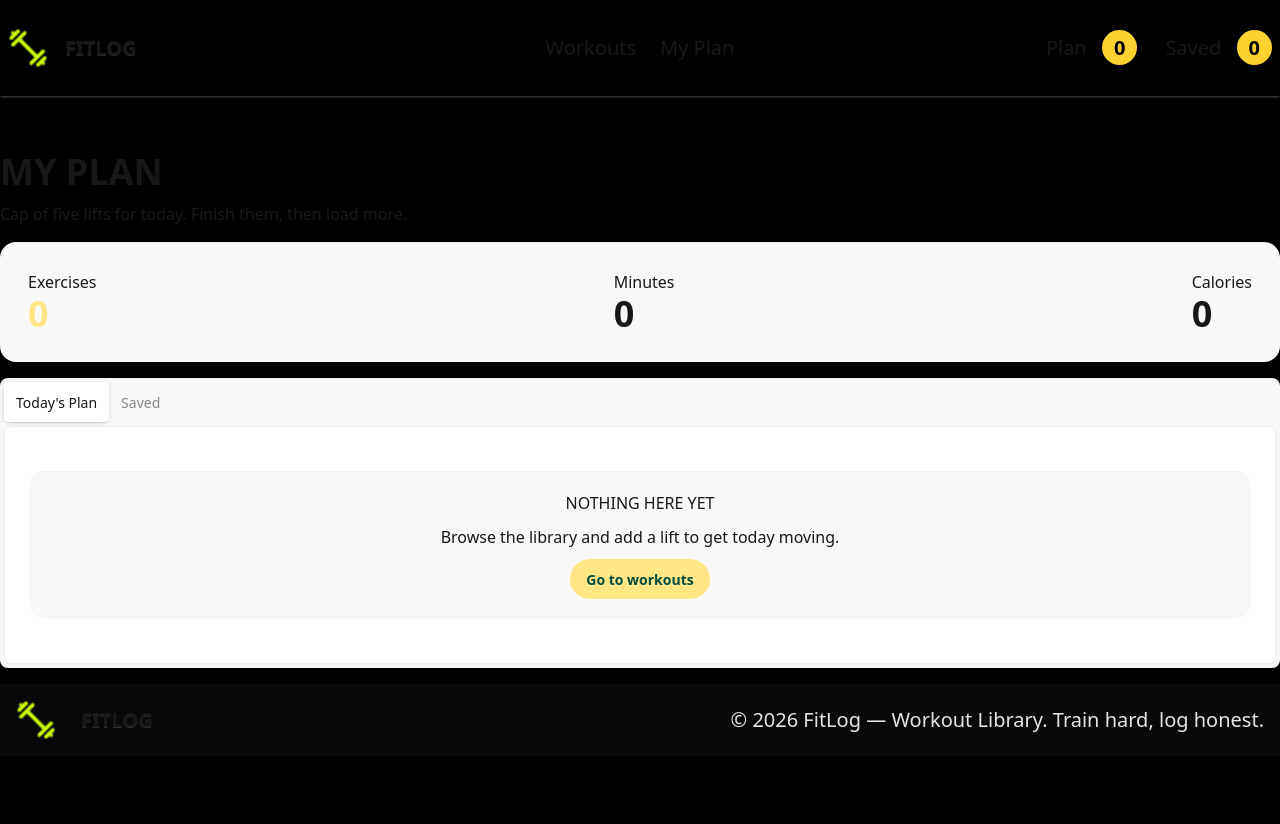
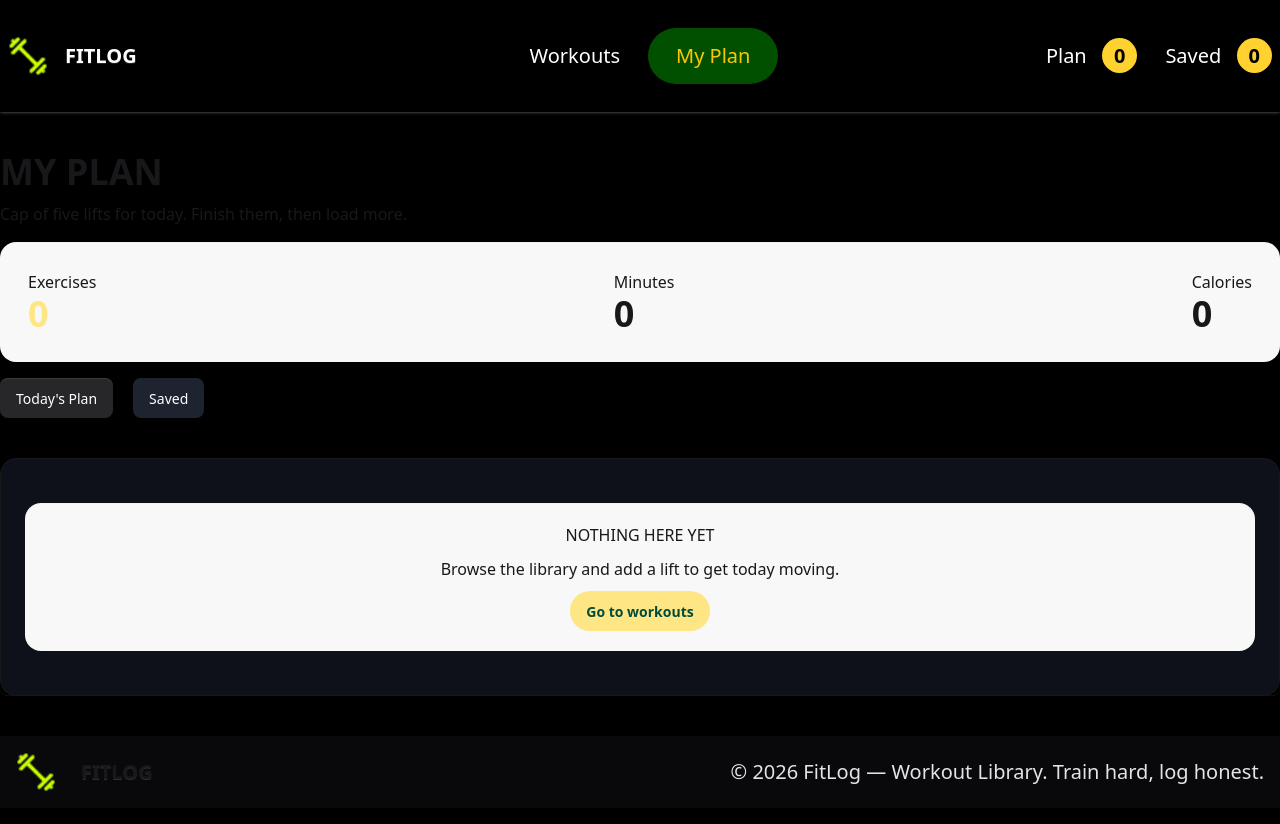
Before and after one commit to hridoyhossain0/ph-a-06-web, a Next.js app: page /myPlan in a window 1280 px wide. Before the commit the page ends 800 px from the top, so only its background shows below. Built offline with nearby package versions, Linux system fonts and the light colour scheme.

Commit message:
complete My plan page

```diff
--- /dev/null
+++ b/src/app/higo/page.tsx
@@ -0,0 +1,73 @@
+'use client';
+
+import ExerciseAddPlanCard from '@/components/myPlanPage/ExerciseAddPlanCard';
+import ValueDefault from '@/components/myPlanPage/ValueDefault';
+import { ExerciseType } from '@/components/types/ExerciseType';
+import { ExerciseContext } from '@/context/ExerciseContext';
+import { useContext, useState } from 'react';
+
+// Make sure your components and types are imported
+// import { ExerciseType } from '@/types';
+// import ExerciseAddPlanCard from './ExerciseAddPlanCard';
+// import ValueDefault from './ValueDefault';
+
+export default function PlanTabs() {
+    // 1. Manage active tab state to control the visibility of content underneath
+    const [activeTab, setActiveTab] = useState('today');
+    const {addPlan, addSave} = useContext(ExerciseContext)
+
+    return (
+        <div className="w-full mt-30">
+            {/* DaisyUI Tabs Container */}
+            <div className="tabs tabs-box bg-transparent border-none p-0 mb-6">
+
+                {/* Tab 1: Today's Plan */}
+                <input
+                    type="radio"
+                    name="my_tabs_1"
+                    className="tab bg-[#1e2330] text-white checked:bg-zinc-800 checked:text-white rounded-lg px-4 py-2 border-none"
+                    aria-label="Today's Plan"
+                    checked={activeTab === 'today'}
+                    onChange={() => setActiveTab('today')}
+                />
+
+                {/* Tab 2: Saved */}
+                <input
+                    type="radio"
+                    name="my_tabs_1"
+                    className="tab bg-[#1e2330] text-white checked:bg-zinc-800 checked:text-white rounded-lg px-4 py-2 border-none"
+                    aria-label="Saved"
+                    checked={activeTab === 'saved'}
+                    onChange={() => setActiveTab('saved')}
+                />
+            </div>
+
+            {/* Content Body Wrapper (Styled to look dark like your image) */}
+            <div className="bg-[#0f111a] border border-zinc-900 rounded-2xl p-6">
+                {activeTab === 'today' && (
+                    <div className="space-y-4">
+                        {addPlan.length > 0 ? (
+                            addPlan.map((exercise: ExerciseType) => (
+                                <ExerciseAddPlanCard key={exercise.id} exercise={exercise} />
+                            ))
+                        ) : (
+                            <ValueDefault />
+                        )}
+                    </div>
+                )}
+
+                {activeTab === 'saved' && (
+                    <div className="space-y-4">
+                        {addSave.length > 0 ? (
+                            addSave.map((exercise: ExerciseType) => (
+                                <ExerciseAddPlanCard key={exercise.id} exercise={exercise} />
+                            ))
+                        ) : (
+                            <ValueDefault />
+                        )}
+                    </div>
+                )}
+            </div>
+        </div>
+    );
+}
--- a/src/app/myPlan/page.tsx
+++ b/src/app/myPlan/page.tsx
@@ -6,9 +6,11 @@ import { ExerciseContext } from '@/context/ExerciseContext';
 import { useContext } from 'react';
 
 const MyPlanPage = () => {
+    // Read the active state parameters straight out of your Context Provider
+    const { addPlan, addSave, activeTab, setActiveTab } = useContext(ExerciseContext);
 
-    const { addPlan, addSave } = useContext(ExerciseContext);
-
+    // Determine which list to use based on the global active tab state
+    const currentList = activeTab === 'today' ? addPlan : addSave;
 
     return (
         <div className='container mt-35 mx-auto'>
@@ -20,61 +22,54 @@ const MyPlanPage = () => {
             <div className='flex tabs-box p-7 rounded-2xl my-4 justify-between'>
                 <div>
                     <p>Exercises</p>
-                    <p className='text-4xl text-amber-200 font-bold'>{addPlan.length}</p>
+                    <p className='text-4xl text-amber-200 font-bold'>{currentList.length}</p>
                 </div>
                 <div>
                     <p>Minutes</p>
                     <p className='text-4xl font-bold'>
-                        {addPlan.length > 0 ? addPlan.reduce((sum, exercise) => sum + (Number(exercise.duration) || 0), 0) : '0'}
+                        {currentList.length > 0 ? currentList.reduce((sum, exercise) => sum + (Number(exercise.duration) || 0), 0) : '0'}
                     </p>
                 </div>
                 <div>
                     <p>Calories</p>
                     <p className='text-4xl font-bold'>
-                        {addPlan.length > 0 ? addPlan.reduce((sum, exercise) => sum + (Number(exercise.caloriesBurned) || 0), 0) : '0'}
+                        {currentList.length > 0 ? currentList.reduce((sum, exercise) => sum + (Number(exercise.caloriesBurned) || 0), 0) : '0'}
                     </p>
                 </div>
             </div>
 
-            <div>
-                {/* name of each tab group should be unique */}
-                <div className="tabs  tabs-box">
-                    <input type="radio" name="my_tabs_1" className="tab" aria-label="Today's Plan" defaultChecked />
-                    <div className="tab-content bg-base-100 border-base-300 p-6 ">
-                        {addPlan.length > 0 ? addPlan.map((exercise: ExerciseType) => {
-                            return <ExerciseAddPlanCard key={exercise.id} exercise={exercise} />
-                        }) : <ValueDefault/>}
+            <div className='w-full'>
+                <div className="tabs tabs-box bg-transparent gap-5 border-none p-0 mb-6">
+                    <input
+                        type="radio"
+                        name="my_tabs_1"
+                        className="tab bg-[#1e2330] text-white checked:bg-zinc-800 checked:text-white rounded-lg px-4 py-2 border-none"
+                        aria-label="Today's Plan"
+                        checked={activeTab === 'today'}
+                        onChange={() => setActiveTab('today')}
+                    />
+
+                    <input
+                        type="radio"
+                        name="my_tabs_1"
+                        className="tab bg-[#1e2330] text-white checked:bg-zinc-800 checked:text-white rounded-lg px-4 py-2 border-none"
+                        aria-label="Saved"
+                        checked={activeTab === 'saved'}
+                        onChange={() => setActiveTab('saved')}
+                    />
+
+                    <div className="bg-[#0f111a] border w-full mt-5 border-zinc-900 rounded-2xl p-6">
+                        <div className='space-y-4'>
+                            {currentList.length > 0 ? (
+                                currentList.map((exercise: ExerciseType) => (
+                                    <ExerciseAddPlanCard key={exercise.id} exercise={exercise} />
+                                ))
+                            ) : (
+                                <ValueDefault />
+                            )}
+                        </div>
                     </div>
-
-
-                    <input type="radio" name="my_tabs_1" className="tab" aria-label="Saved" />
-                    <div className="tab-content bg-base-100 border-base-300 p-6 ">
-                        {addSave.length > 0 ? addSave.map((exercise: ExerciseType) => {
-                            return <ExerciseAddPlanCard key={exercise.id} exercise={exercise} />
-                        }) : <div><ValueDefault/></div>}
-                    </div>
-
                 </div>
-                {/*
-                    <div className="tabs  tabs-box">
-                        <input type="radio" name="my_tabs_1" className="tab" aria-label="Tab 1" />
-
-                        <input type="radio" name="my_tabs_1" className="tab" aria-label="Tab 1" defaultChecked />
-
-                    </div> */}
-
-
-
-
-{/*
-                <div className='flex flex-col space-y-2.5 tabs-box p-5 rounded-2xl my-5 items-center'>
-                    <h1>NOTHING HERE YET</h1>
-                    <p>Browse the library and add a lift to get today moving.</p>
-                    <Link href='/'>
-                        <button className="btn btn-active btn-success bg-amber-200 rounded-full border-0">Go to workouts</button>
-
-                    </Link>
-                </div> */}
             </div>
         </div>
     );
--- a/src/components/Header/NavBar.tsx
+++ b/src/components/Header/NavBar.tsx
@@ -1,46 +1,65 @@
-'use client'
+'use client';
 import Link from 'next/link';
-
 import Logo from '../../../public/logo.png';
 import Image from 'next/image';
 import { useContext } from 'react';
 import { ExerciseContext } from '@/context/ExerciseContext';
+import { usePathname } from 'next/navigation';
 
-const links = <>
-    <li><Link href="/">Workouts</Link ></li>
-    <li><Link href="/myPlan">My Plan</Link ></li>
-</>
 const NavBar = () => {
-   const { addPlan , addSave} = useContext(ExerciseContext);
+    const pathname = usePathname();
+    const { addPlan, addSave, setActiveTab } = useContext(ExerciseContext); // Added setActiveTab
+
+    const linkStyle = "px-4 py-2 text-white transition-colors ";
+    const activeStyle = "bg-[rgba(0,160,0,0.5)] rounded-full font-medium text-yellow-400";
+
+    const renderLinks = () => (
+        <>
+            <li className={`${linkStyle} ${pathname === "/" ? activeStyle : ""}`}>
+                <Link href="/">Workouts</Link>
+            </li>
+            <li className={`${linkStyle} ${pathname === "/myPlan" ? activeStyle : ""}`}>
+                <Link href="/myPlan">My Plan</Link>
+            </li>
+        </>
+    );
+
     return (
-        <nav className=' bg-black shadow  fixed top-0 left-0 right-0 z-50 w-full  py-1.5 lg:py-3 shadow-[rgba(275,275,275,.2)]'>
-            <div className="navbar container mx-auto ">
+        <nav className='bg-black shadow fixed top-0 left-0 right-0 z-50 w-full py-1.5 lg:py-3 shadow-[rgba(275,275,275,.2)]'>
+            <div className="navbar container mx-auto">
                 <div className="navbar-start">
                     <div className="dropdown">
                         <div tabIndex={0} role="button" className="btn btn-ghost lg:hidden">
-                            <svg aria-label="Menu" xmlns="http://www.w3.org/2000/svg" className="h-5 w-5" fill="none" viewBox="0 0 24 24" stroke="currentColor"> <path strokeLinecap="round" strokeLinejoin="round" strokeWidth="2" d="M4 6h16M4 12h8m-8 6h16" /> </svg>
+                            <svg aria-label="Menu" xmlns="http://www.w3.org/2000/svg" className="h-5 w-5" fill="none" viewBox="0 0 24 24" stroke="currentColor">
+                                <path strokeLinecap="round" strokeLinejoin="round" strokeWidth="2" d="M4 6h16M4 12h8m-8 6h16" />
+                            </svg>
                         </div>
                         <ul
                             tabIndex={-1}
                             className="menu menu-sm dropdown-content text-xl bg-base-100 rounded-box z-1 mt-3 w-52 p-2 shadow">
-                            {links}
+                            {renderLinks()}
                         </ul>
                     </div>
                     <div className='w-10 h-10'>
                         <Image src={Logo} alt='Logo Image' height={200} width={200} />
-
                     </div>
-                    <Link href='/' className="btn btn-ghost text-xl">FITLOG</Link>
+                    <Link href='/' className="btn btn-ghost text-xl text-white">FITLOG</Link>
                 </div>
                 <div className="navbar-center hidden lg:flex">
                     <ul className="menu menu-horizontal text-xl px-1">
-                        {links}
+                        {renderLinks()}
                     </ul>
                 </div>
-                <div className="navbar-end text-xl gap-7">
-                    <button>Plan <span className='rounded-full px-3 text-black ml-2.5 font-bold py-1 bg-amber-300'>{addPlan.length}</span></button>
-                    <button>Saved <span className='rounded-full px-3 text-black ml-2.5 font-bold py-1 bg-amber-300'>{addSave.length}</span></button>
+                <div className="navbar-end text-xl gap-7 text-white">
+                    {/* Updates context to 'today' on click */}
+                    <Link href="/myPlan" onClick={() => setActiveTab('today')}>
+                        <button>Plan <span className='rounded-full px-3 text-black ml-2.5 font-bold py-1 bg-amber-300'>{addPlan.length}</span></button>
+                    </Link>
 
+                    {/* Updates context to 'saved' on click */}
+                    <Link href="/myPlan" onClick={() => setActiveTab('saved')}>
+                        <button>Saved <span className='rounded-full px-3 text-black ml-2.5 font-bold py-1 bg-amber-300'>{addSave.length}</span></button>
+                    </Link>
                 </div>
             </div>
         </nav>
--- a/src/components/myPlanPage/ExerciseAddPlanCard.tsx
+++ b/src/components/myPlanPage/ExerciseAddPlanCard.tsx
@@ -4,6 +4,7 @@ import { ExerciseType } from "../types/ExerciseType";
 import { FiClock, FiX } from "react-icons/fi";
 import { TbFlameFilled } from "react-icons/tb";
 import { FaCheck, FaStar } from "react-icons/fa";
+import Link from "next/link";
 
 interface ExerciseCardProps {
   exercise: ExerciseType;
@@ -71,14 +72,17 @@ const ExerciseAddPlanCard = ({
       <div className="flex shrink-0 items-center gap-3">
 
         {/* View Details */}
+          <Link href={`../${exercise.id}`}>
             <button
               className="rounded-full border border-gray-700 px-5 py-2.5 text-sm
                       transition hover:border-gray-500 hover:bg-gray-800"
             >
               View Details
             </button>
+          </Link>
 
           {/* Mark as Done */}
+
           <button
             // onClick={() => handleDone(exercise)}
             className="flex items-center gap-2 rounded-full bg-lime-400 px-5 py-2.5
@@ -87,6 +91,8 @@ const ExerciseAddPlanCard = ({
             <FaCheck size={12} />
             Mark as Done
           </button>
+
+
 
         {/* Remove */}
         <button
--- a/src/context/ExerciseContext.tsx
+++ b/src/context/ExerciseContext.tsx
@@ -14,19 +14,23 @@ interface ExerciseContextType {
   setAddPlan: Dispatch<SetStateAction<ExerciseType[]>>;
   addSave: ExerciseType[];
   setAddSave: Dispatch<SetStateAction<ExerciseType[]>>;
+  activeTab: string;                                    // Added activeTab tracking
+  setActiveTab: Dispatch<SetStateAction<string>>;       // Added updater function tracking
 }
 
 export const ExerciseContext = createContext<ExerciseContextType>({
   addPlan: [],
-  setAddPlan: () => { }, // empty placeholder function
+  setAddPlan: () => { },
   addSave: [],
-  setAddSave: () => { }, // empty placeholder function
+  setAddSave: () => { },
+  activeTab: 'today',                                   // Default value
+  setActiveTab: () => { },
 });
-
 
 const ExerciseProvider = ({ children }: { children: ReactNode }) => {
   const [addPlan, setAddPlan] = useState<ExerciseType[]>([]);
   const [addSave, setAddSave] = useState<ExerciseType[]>([]);
+  const [activeTab, setActiveTab] = useState<string>('today'); // Added activeTab state management
 
   return (
     <ExerciseContext.Provider
@@ -35,6 +39,8 @@ const ExerciseProvider = ({ children }: { children: ReactNode }) => {
         setAddPlan,
         addSave,
         setAddSave,
+        activeTab,
+        setActiveTab,
       }}
     >
       {children}
```
Also changed, not shown: src/components/exerciseDetail/AddPlanButton.tsx (+19 -12 lines), src/components/exerciseDetail/AddSaveButton.tsx (+7 -1 lines). Lines whose indentation alone changed are shown as unchanged.
